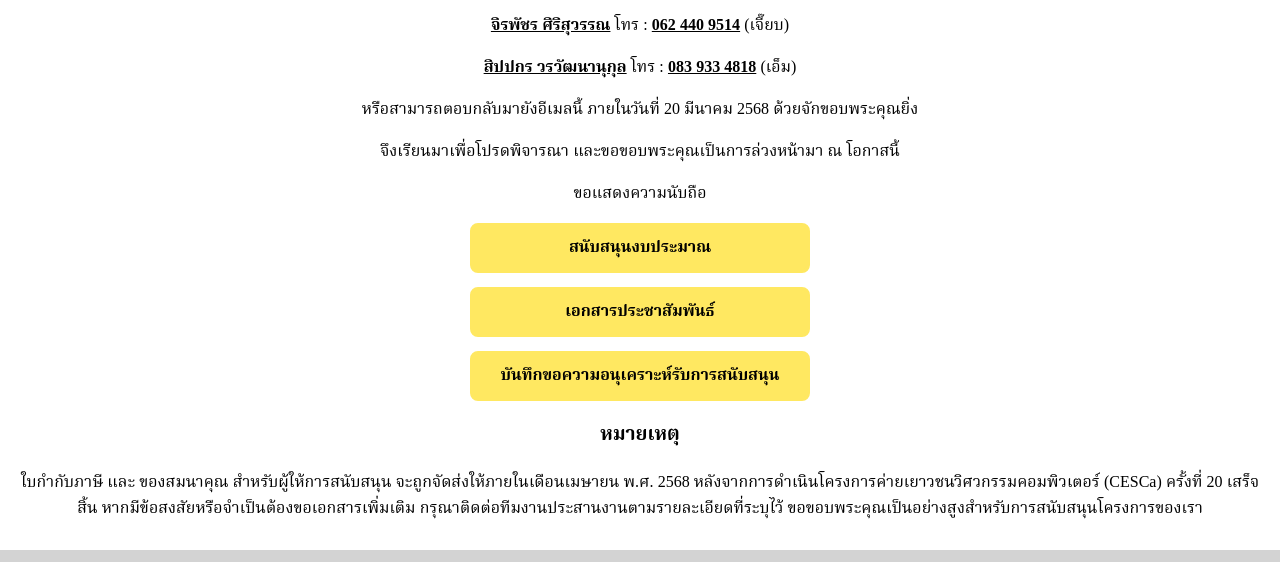
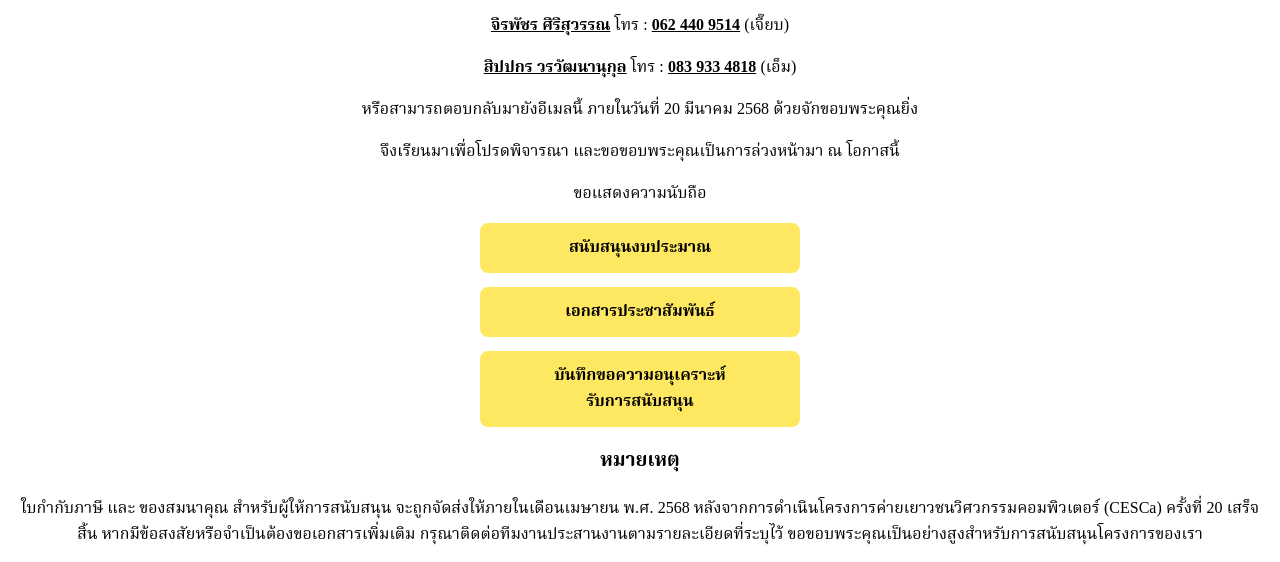
Before and after one commit to sippam/sippam.github.io, a plain HTML site: page index.html in a window 1280 px wide. Shown: the part 765-1327 px from the top of the page. Drawn offline with Linux system fonts and the light colour scheme.

Commit message:
Change doc pdf

```diff
--- a/index.html
+++ b/index.html
@@ -171,7 +171,7 @@
             margin: 0 auto;
             margin-top: 14px;
             display: block;
-            max-width: 300px;
+            max-width: 280px;
             background-color: #ffe861;
             border: 4px solid #ffe861;
             color: black;
@@ -192,7 +192,7 @@
             margin: 0 auto;
             margin-top: 14px;
             display: block;
-            max-width: 300px;
+            max-width: 280px;
             background-color: #ffe861;
             border: 4px solid #ffe861;
             color: black;
@@ -213,7 +213,7 @@
             margin: 0 auto;
             margin-top: 14px;
             display: block;
-            max-width: 300px;
+            max-width: 280px;
             background-color: #ffe861;
             border: 4px solid #ffe861;
             color: black;
@@ -222,7 +222,14 @@
             font-size: 16px;
             font-weight: bold;
           "
-          >บันทึกขอความอนุเคราะห์รับการสนับสนุน</a
+          >
+          <div>
+            บันทึกขอความอนุเคราะห์
+          </div>
+          <div>
+            รับการสนับสนุน
+          </div>
+          </a
         >
         <p style="font-weight: bold; font-size: larger;">หมายเหตุ</p>
         <p>
```
